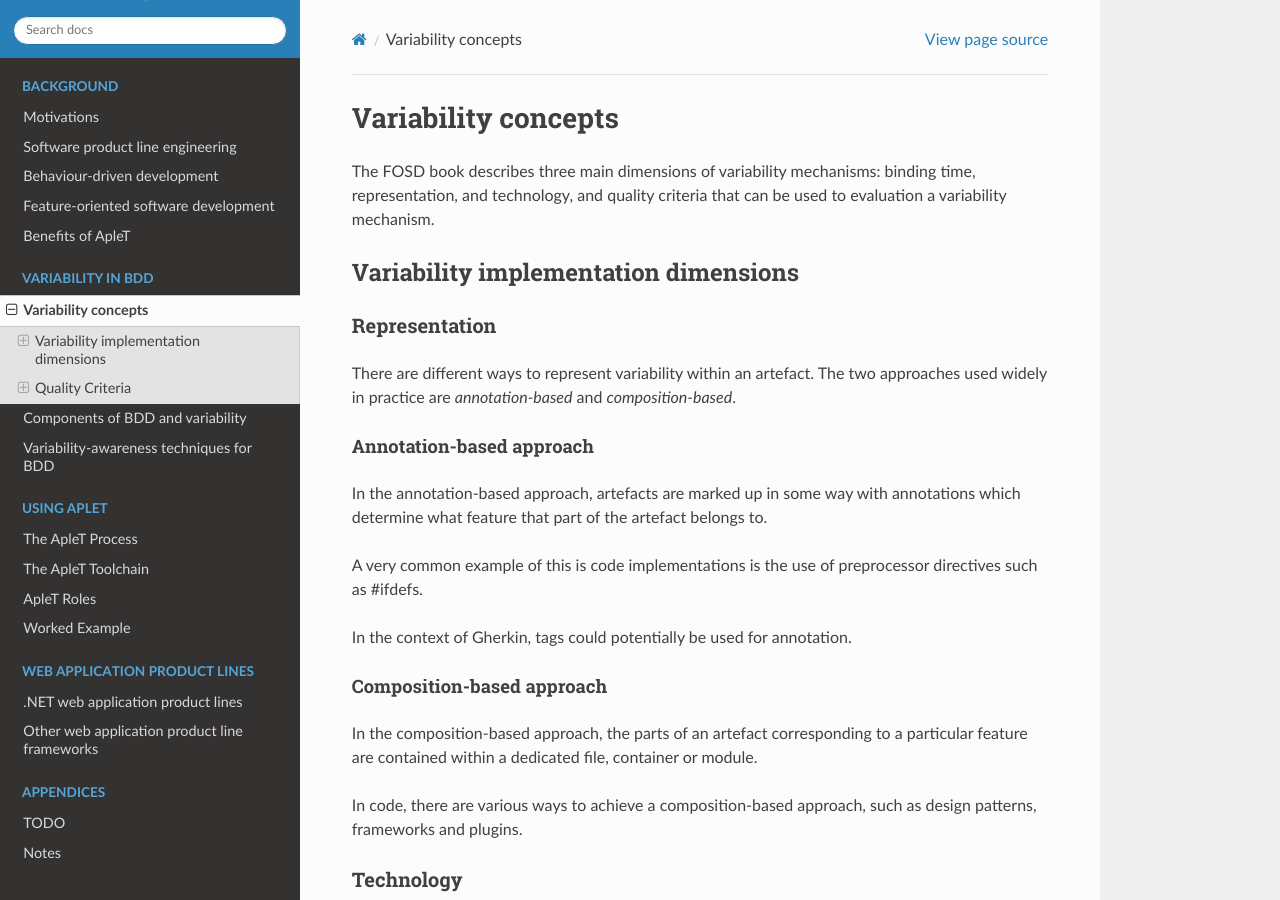
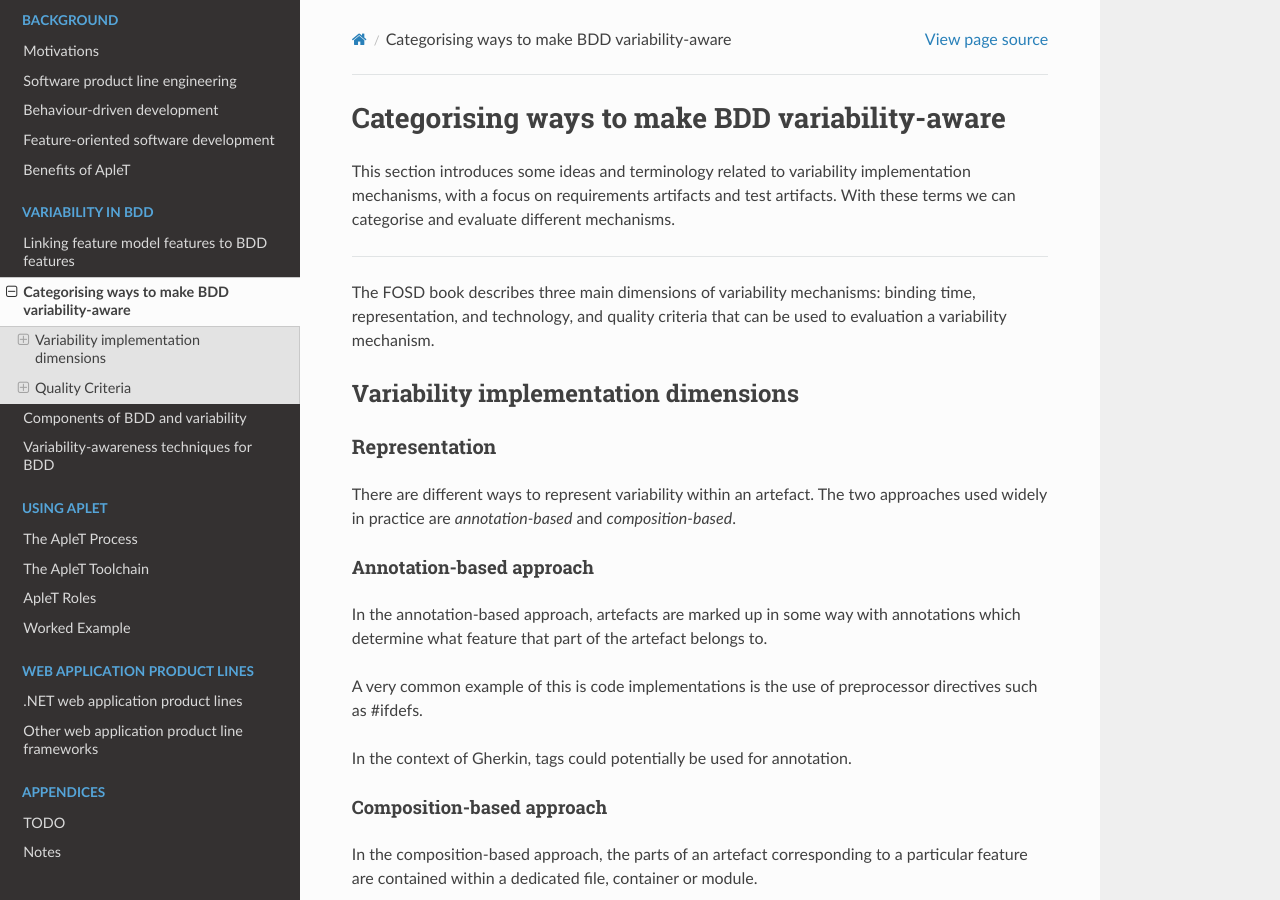
Before and after one commit to ngm/ApleT, a Sphinx documentation site: the page built from docs/variability-concepts.rst, in a window 1280 px wide and 900 px high. Built offline with Sphinx 7.4.7 and the Read the Docs theme 2.0.0, drawn with Linux system fonts in a browser that asks for light colours.

Commit message:
Start a page on linking FM features to BDD features

```diff
--- a/docs/index.rst
+++ b/docs/index.rst
@@ -61,6 +61,7 @@ and their representation througout the entire software lifecycle.
    :caption: Variability in BDD
    :maxdepth: 2
 
+   variability-linking-features-to-bdd
    variability-concepts
    variability-bdd-components
    variability-implementation-techniques
--- a/docs/variability-concepts.rst
+++ b/docs/variability-concepts.rst
@@ -1,8 +1,15 @@
 .. _variability-concepts:
 
-********************
-Variability concepts
-********************
+***********************************************
+Categorising ways to make BDD variability-aware
+***********************************************
+
+This section introduces some ideas and terminology related to variability
+implementation mechanisms, with a focus on requirements artifacts and test
+artifacts.  With these terms we can categorise and evaluate different
+mechanisms.
+
+----
 
 The FOSD book describes three main dimensions of variability mechanisms:
 binding time, representation, and technology, and quality criteria that
--- /dev/null
+++ b/docs/variability-linking-features-to-bdd.rst
@@ -0,0 +1,11 @@
+.. _variability-linking-features-to-bdd:
+
+**********************************************
+Linking feature model features to BDD features
+**********************************************
+
+We need to discuss the different ways in which we might
+map between features on a feature model, and features as
+we have them in BDD.
+
+First of all, we need to define what we mean by both.
```
